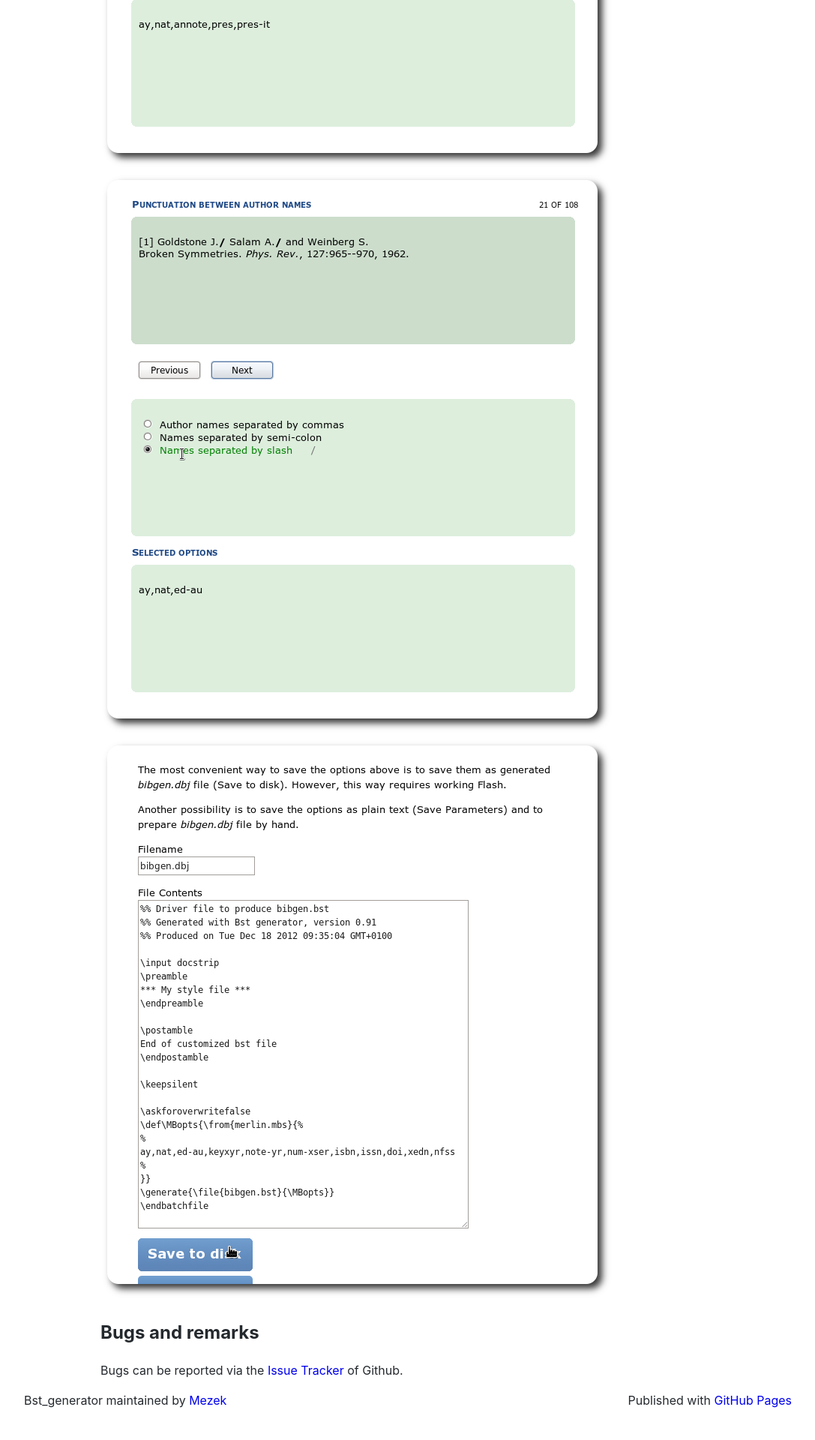
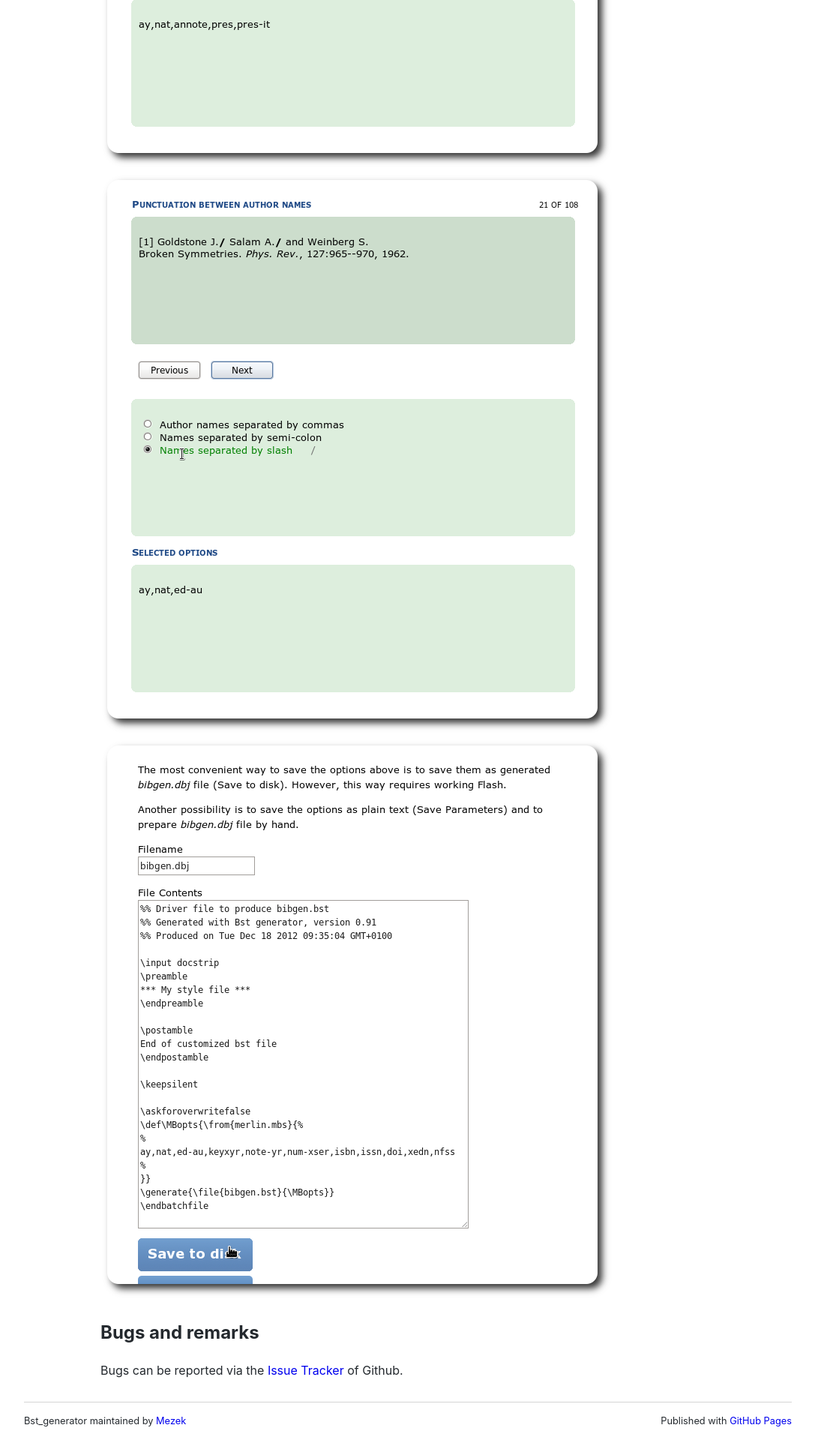
Before and after one commit to Mezek/Bst_generator, a Jekyll site: the page built from README.md, in a window 1280 px wide. Shown: the part 1800-3720 px from the top of the page at 75% size, without its empty margins (96-1183 px from the left). Built offline with Jekyll 4.4.1, drawn with Linux system fonts in a browser that asks for light colours; our own code applies the rules of GitHub Pages for plain Markdown files; before the commit the page ends 3679 px from its top, so only the background shows below that.

Commit message:
Update main.css

```diff
--- a/css/main.css
+++ b/css/main.css
@@ -23,7 +23,7 @@ a:hover {
 	max-width: 820px;
 }
 
-.inner #footer {
+#footer.inner {
 	border-top: 1px solid #d5d5d5;
 	font-size: .8em;
 	margin: 30px auto;
```
